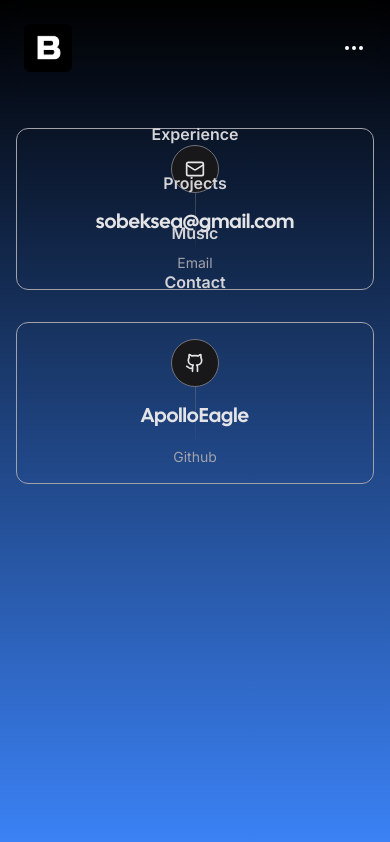
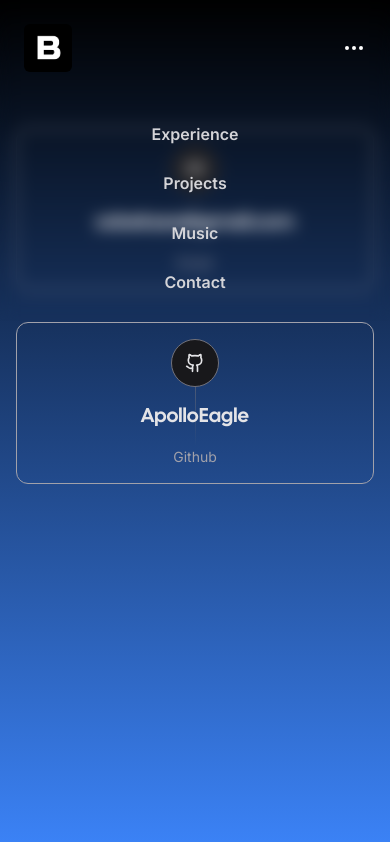
Before and after one commit to ApolloEagle/personal-site, a Next.js app: page /contact in a window 390 px wide. Both pictures are taken after a click on the icon 354 px from the left and 48 px from the top of the page. Built offline with nearby package versions, Linux system fonts and the light colour scheme; what tailwindcss-debug-screens would draw is missing.

Commit message:
update site

```diff
--- a/app/components/nav.tsx
+++ b/app/components/nav.tsx
@@ -16,16 +16,36 @@ export const Navigation: React.FC = () => {
 
   useEffect(() => {
     if (!ref.current) return;
-    const observer = new IntersectionObserver(([entry]) =>
-      setIntersecting(entry.isIntersecting)
-    );
+    const observer = new IntersectionObserver(([entry]) => {
+      setIntersecting(entry.isIntersecting);
+    });
 
     observer.observe(ref.current);
     return () => observer.disconnect();
   }, []);
 
+  useEffect(() => {
+    const handleScroll = () => {
+      if (openMenu) {
+        setOpenMenu(false);
+      }
+    };
+
+    window.addEventListener("scroll", handleScroll);
+
+    return () => {
+      window.removeEventListener("scroll", handleScroll);
+    };
+  }, [openMenu]);
+
   const Menu: React.FC = () => (
-    <div className="flex flex-col justify-evenly items-center sm:hidden right-0 absolute w-screen h-56 mt-24 animate-slide-in">
+    <div
+      className={`flex flex-col justify-evenly items-center w-screen h-56 ${
+        openMenu
+          ? "animate-slide-in block"
+          : "animate-slide-out delay-1000 hidden"
+      } backdrop-blur bg-zinc-900/500  border-zinc-80`}
+    >
       {navigation.map((nav, idx) => (
         <Link
           key={idx}
@@ -44,10 +64,9 @@ export const Navigation: React.FC = () => {
         className={`fixed inset-x-0 top-0 z-50 backdrop-blur duration-200 border-b ${
           isIntersecting
             ? "bg-zinc-900/0 border-transparent"
-            : "bg-zinc-900/500  border-zinc-800 "
+            : "bg-zinc-900/500 border-zinc-800"
         }`}
       >
-        {openMenu && <Menu />}
         <div className="flex flex-row-reverse items-center justify-between py-6 px-6 sm:px-12 w-screen">
           <div className="hidden sm:flex justify-between gap-8">
             {navigation.map((nav, idx) => (
@@ -74,6 +93,7 @@ export const Navigation: React.FC = () => {
             <img src="/favicon.png" className="w-12 h-12 rounded-md" />
           </Link>
         </div>
+        <Menu />
       </div>
     </header>
   );
--- a/tailwind.config.js
+++ b/tailwind.config.js
@@ -44,6 +44,7 @@ module.exports = {
         "fade-left": "fade-left 3s ease-in-out forwards",
         "fade-right": "fade-right 3s ease-in-out forwards",
         "slide-in": "slide-in 0.5s ease-in-out",
+        "slide-out": "slide-out 0.5s ease-in-out",
         music: "music 2.5s ease-in-out",
         scaleIn: "scaleIn 1s ease-in-out",
       },
@@ -105,6 +106,16 @@ module.exports = {
             opacity: 1,
           },
         },
+        "slide-out": {
+          "0%": {
+            height: "14rem",
+            opacity: 1,
+          },
+          "100%": {
+            height: 0,
+            opacity: 0,
+          },
+        },
         scaleIn: {
           "0%": {
             transform: "scale(0)",
```
